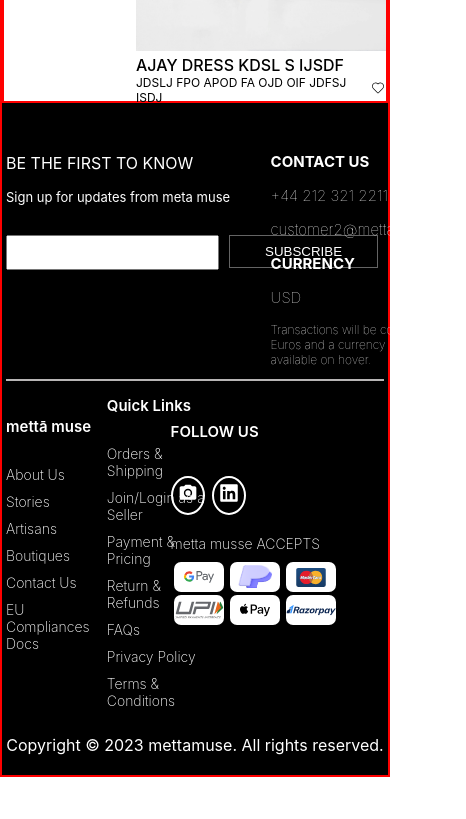
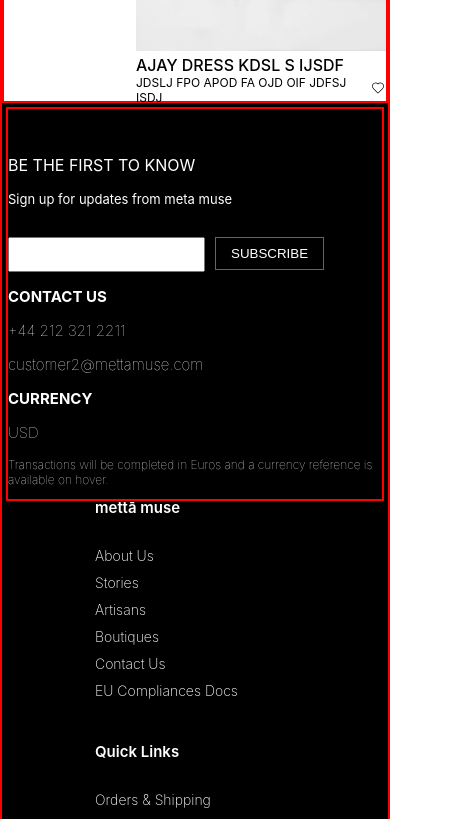
Before and after one commit to azzayshakya/assignment, a React (Create React App) app in the folder task/: page / in a window 390 px wide. Shown: the part 6165-6984 px from the top of the page, 466 px wide, since content can reach past the window. Before the commit the page ends 6942 px from the top, so only its background shows below. Built offline with nearby package versions, Linux system fonts and the light colour scheme.

Commit message:
doing responsive

```diff
--- a/task/src/css/Footer.css
+++ b/task/src/css/Footer.css
@@ -107,7 +107,7 @@
 
 }
 .lastinbottomfooter{
-    /* border: 2px blue solid; */
+    border: 2px blue solid;
     font-size: 14px;
     font-weight: 200;
     width: 350px;
@@ -150,28 +150,90 @@
 .copyrightfooter {
     text-align: center;
 }
+@media(max-width:978px){
+    .inputinfoooter input{
+        padding: 8px 10px;
+    }
 
-@media(max-width:768px){
-    .footer{
-        padding: 0px 0px;
+    .buttoninFooter  button{
+        padding: 8px 25px;
     }
-    /* .SearchInFooter{
-        display: flex;
-        margin-top:30px;
 
-    } */
+    .lastinbottomfooter{
+        position: relative;
+    top: -25px;
+    left: 0px;
+
+    }
+
+
+
+}
+
+@media(max-width:936px){
+
+    .lastinbottomfooter{
+    position: relative;
+    top: -15px;
+    left: 0px;
+
+    }
+}
+@media(max-width:869px){
     .inputinfoooter input{
-        padding: 8px 16px;
+        padding: 8px 8px;
+    }
+
+    .buttoninFooter  button{
+        padding: 8px 15px;
+    }
+    .footerTop{
+        border: 2px red solid;
+
+    }
+    .topFooterRightSide{
+        margin-left: 50px;
+    }
+
+
+
+
+}
+@media(max-width:758px){
+
+    .footerTop{
+        flex-direction: column;
+    }
+    .topFooterRightSide{
+        margin-left: 0px;
+    }
+    .inputinfoooter input{
+        padding: 8px auto;
     }
     .buttoninFooter{
         margin-left: 10px;
-
 
     }
     .buttoninFooter  button{
         background-color: black;
         color: white;
-        padding: 8px 35px;
+        padding: 8px auto;
         border: 1px rgb(100, 100, 100) solid;
     }
+    .footerBottom{
+        flex-direction: column;
+
+
+    }
+    .lastinbottomfooter{
+        /* position: relative; */
+        /* top: -25px;
+        left: -37px; */
+    }
+
 }
+@media (max-width:541px) {
+    .footer{
+        padding: 0px 0px;
+    }
+}
```
